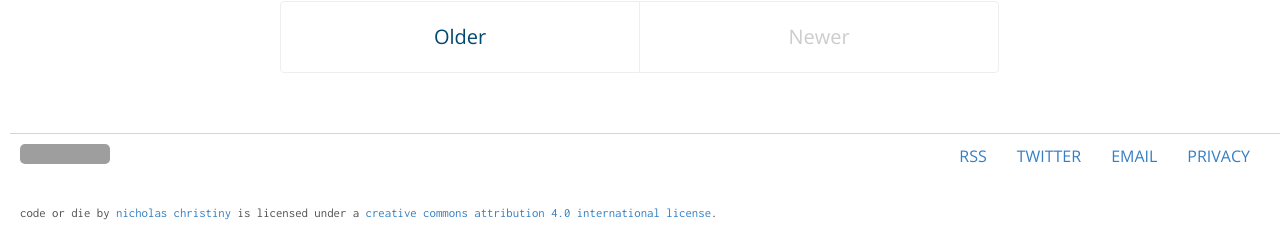
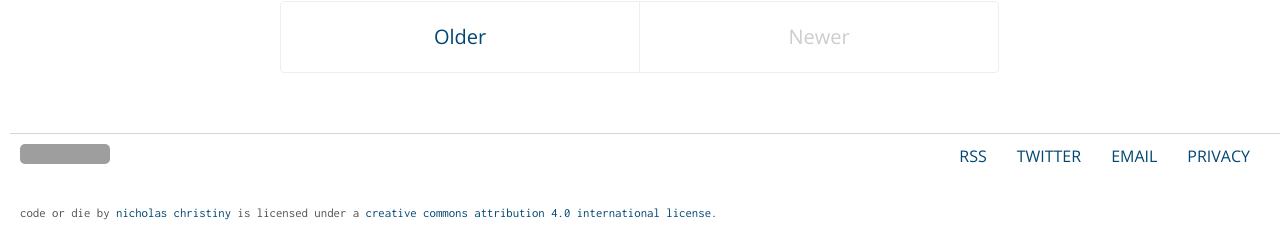
Before and after one commit to nchristiny/nchristiny.github.io, a Jekyll site: the page built from index.html, in a window 1280 px wide. Shown: the part 1911-2151 px from the top of the page. Built offline with Jekyll 4.4.1, drawn with Linux system fonts in a browser that asks for light colours; the list of posts is cut into pages by our own code; grey boxes are pictures that could not be loaded.

Commit message:
Add custom_theme to footer

```diff
--- a/_sass/lanyon.scss
+++ b/_sass/lanyon.scss
@@ -546,7 +546,8 @@ a.pagination-item:hover {
 }
 .custom_theme .container a,
 .custom_theme .sidebar-toggle,
-.custom_theme .related-posts li a:hover {
+.custom_theme .related-posts li a:hover,
+.custom_theme footer a {
   color: #004772;
 }
 
```
